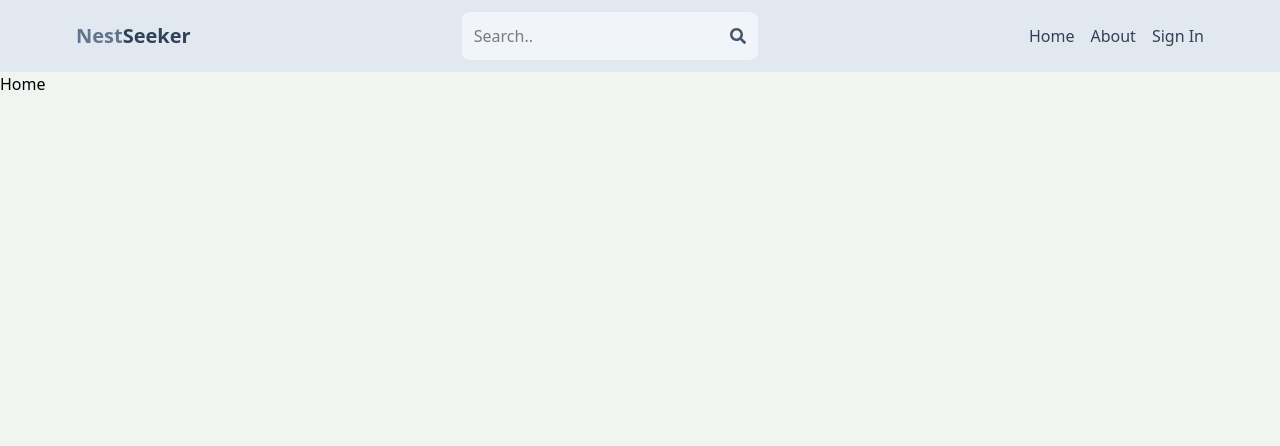
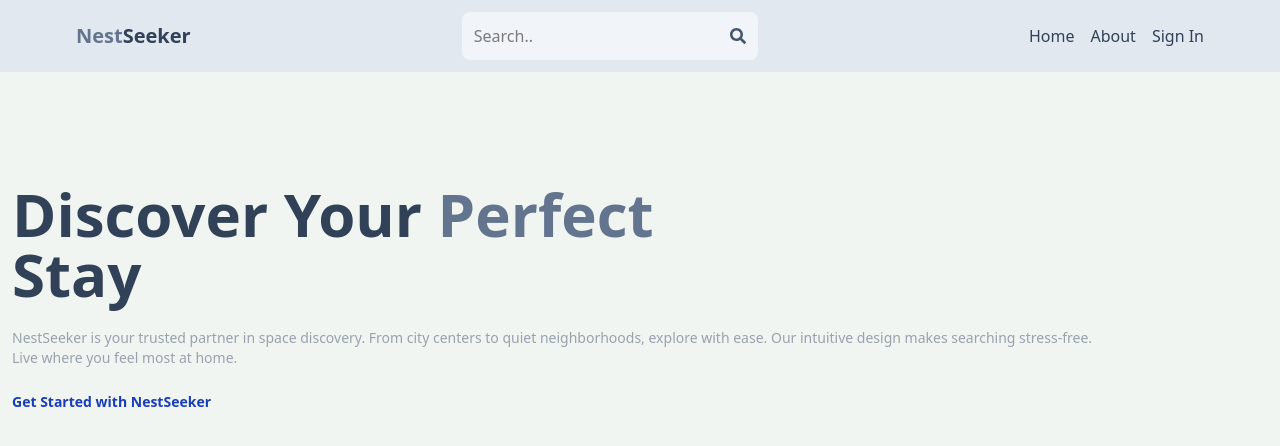
Before and after one commit to vidhikaiwart/NestSeeker, a React (Vite) app in the folder client/: page / in a window 1280 px wide. Shown: the top 446 px of the page. Built offline with nearby package versions, Linux system fonts and the light colour scheme.

Commit message:
complete home page

```diff
--- a/client/src/pages/Home.jsx
+++ b/client/src/pages/Home.jsx
@@ -1,9 +1,36 @@
 import React from 'react'
+import {Link} from "react-router-dom"
 
 export default function Home() {
   return (
     <div   >
-     Home
+     {/* top */}
+
+     <div className='flex flex-col gap-6 p-28 px-3 max-auto' >
+      <h1 className='text-slate-700 font-bold text-3xl lg:text-6xl'>
+        Discover Your <span className='text-slate-500'>Perfect</span>
+        <br/> Stay
+      </h1>
+
+     <div className='text-gray-400 text-xs sm:text-sm'>
+      NestSeeker is your trusted partner in space discovery.
+      From city centers to quiet neighborhoods, explore with ease.
+      Our intuitive design makes searching stress-free.
+       <br/>
+      Live where you feel most at home.
+     </div>
+
+     <Link to = {'/Search'} className ='text-xs sm:text-sm text-blue-800 font-bold hover:underline '> Get Started with NestSeeker
+     {/* Find Your Nest */}
+     </Link>
+     </div>
+
+
+     {/* swipe */}
+
+
+
+     {/* listing */}
     </div>
   )
 }
```
